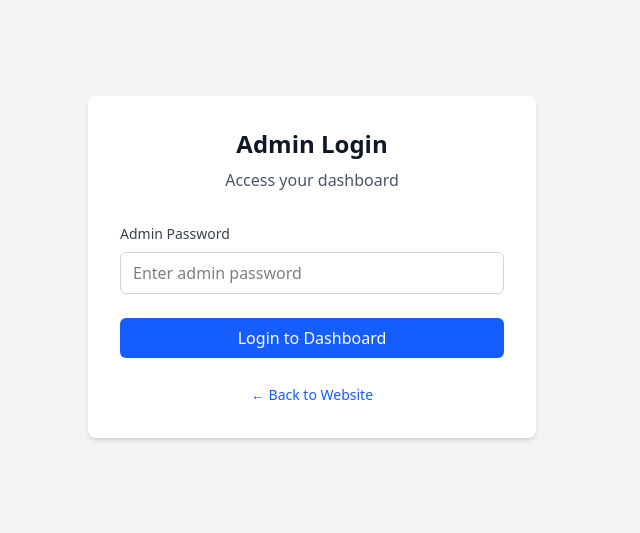
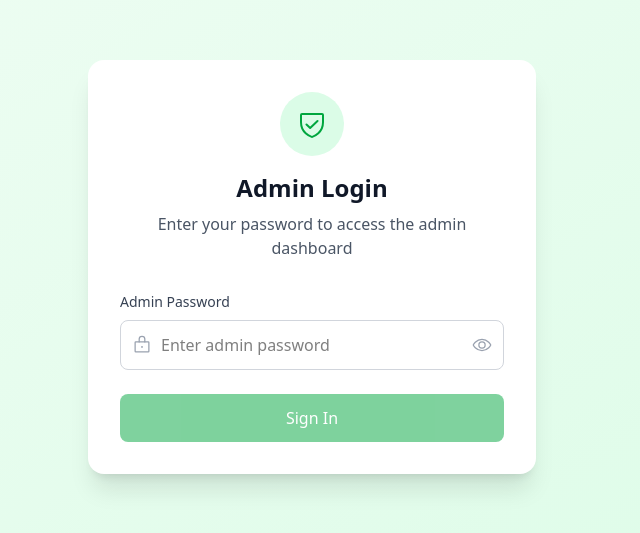
Before and after one commit to searchmystay/farmhose_bnb, a React (Vite) app in the folder frontend/: page /admin in a window 1280 px wide. Shown: the part 133-666 px from the top of the page, without its empty margins (328-968 px from the left). Built offline with nearby package versions, Linux system fonts and the light colour scheme; no server answers.

Commit message:
Updated code to view admin login page

```diff
--- a/frontend/package.json
+++ b/frontend/package.json
@@ -12,6 +12,7 @@
   "dependencies": {
     "@tailwindcss/vite": "^4.1.10",
     "axios": "^1.10.0",
+    "phosphor-react": "^1.4.1",
     "postcss": "^8.5.6",
     "react": "^19.1.0",
     "react-dom": "^19.1.0",
--- a/frontend/src/App.jsx
+++ b/frontend/src/App.jsx
@@ -6,7 +6,6 @@
 import PropertyDetailPage from './pages/website/PropertyDetailPage'
 import RegisterPropertyPage from './pages/website/RegisterPropertyPage'
 import AdminLogin from './pages/admin/AdminLogin'
-import AdminDashboard from './pages/admin/AdminDashboard'
 
 function App() {
   return (
@@ -20,7 +19,6 @@
             <Route path="/property/:propertyId" element={<PropertyDetailPage />} />
             <Route path="/register-property" element={<RegisterPropertyPage />} />
             <Route path="/admin" element={<AdminLogin />} />
-            <Route path="/admin/dashboard" element={<AdminDashboard />} />
           </Routes>
           <Toaster position="bottom-left" richColors />
         </div>
--- /dev/null
+++ b/frontend/src/hooks/useAdmin.js
@@ -0,0 +1,35 @@
+import { useState } from 'react'
+import { useNavigate } from 'react-router-dom'
+import { toast } from 'sonner'
+import { adminLogin } from '../services/adminApi'
+
+export const useAdminAuth = () => {
+  const [isLoading, setIsLoading] = useState(false)
+  const navigate = useNavigate()
+
+  const login = async (password) => {
+    if (!password) {
+      toast.error('Password is required')
+      return
+    }
+
+    setIsLoading(true)
+    try {
+      const result = await adminLogin({ password })
+      toast.success('Login successful')
+      // TODO: Navigate to dashboard when created
+      // navigate('/admin/dashboard')
+      return result
+    } catch (error) {
+      toast.error(error.message || 'Login failed')
+      throw error
+    } finally {
+      setIsLoading(false)
+    }
+  }
+
+  return {
+    login,
+    isLoading
+  }
+}
--- a/frontend/src/pages/admin/AdminDashboard.jsx
+++ /dev/null
@@ -1,107 +0,0 @@
-import { Helmet } from 'react-helmet-async'
-
-function AdminDashboard() {
-  return (
-    <>
-      <Helmet>
-        <title>Admin Dashboard | Property Management</title>
-        <meta name="description" content="Admin dashboard for managing farmhouse and BnB properties, approvals, and credits." />
-        <meta name="robots" content="noindex, nofollow" />
-      </Helmet>
-
-      <div className="min-h-screen bg-gray-50">
-        {/* Header */}
-        <header className="bg-white shadow-sm border-b">
-          <div className="container mx-auto px-4 py-4">
-            <div className="flex justify-between items-center">
-              <h1 className="text-2xl font-bold text-gray-900">Admin Dashboard</h1>
-              <button className="bg-red-600 text-white px-4 py-2 rounded-lg hover:bg-red-700 transition-colors">
-                Logout
-              </button>
-            </div>
-          </div>
-        </header>
-
-        <div className="container mx-auto px-4 py-8">
-          {/* Stats Cards */}
-          <div className="grid grid-cols-1 md:grid-cols-4 gap-6 mb-8">
-            <div className="bg-white rounded-lg shadow-sm p-6">
-              <h3 className="text-sm font-medium text-gray-500">Pending Approvals</h3>
-              <p className="text-3xl font-bold text-orange-600">12</p>
-            </div>
-            <div className="bg-white rounded-lg shadow-sm p-6">
-              <h3 className="text-sm font-medium text-gray-500">Active Properties</h3>
-              <p className="text-3xl font-bold text-green-600">45</p>
-            </div>
-            <div className="bg-white rounded-lg shadow-sm p-6">
-              <h3 className="text-sm font-medium text-gray-500">Total Revenue</h3>
-              <p className="text-3xl font-bold text-blue-600">₹2.5L</p>
-            </div>
-            <div className="bg-white rounded-lg shadow-sm p-6">
-              <h3 className="text-sm font-medium text-gray-500">Total Credits</h3>
-              <p className="text-3xl font-bold text-purple-600">8,450</p>
-            </div>
-          </div>
-
-          {/* Quick Actions */}
-          <div className="bg-white rounded-lg shadow-sm p-6 mb-8">
-            <h2 className="text-xl font-semibold mb-4">Quick Actions</h2>
-            <div className="grid grid-cols-1 md:grid-cols-3 gap-4">
-              <button className="bg-orange-600 text-white p-4 rounded-lg hover:bg-orange-700 transition-colors">
-                <div className="text-center">
-                  <div className="text-2xl mb-2">📋</div>
-                  <div className="font-semibold">View Pending</div>
-                  <div className="text-sm opacity-90">Properties awaiting approval</div>
-                </div>
-              </button>
-              <button className="bg-green-600 text-white p-4 rounded-lg hover:bg-green-700 transition-colors">
-                <div className="text-center">
-                  <div className="text-2xl mb-2">💰</div>
-                  <div className="font-semibold">Add Credits</div>
-                  <div className="text-sm opacity-90">Manage property credits</div>
-                </div>
-              </button>
-              <button className="bg-blue-600 text-white p-4 rounded-lg hover:bg-blue-700 transition-colors">
-                <div className="text-center">
-                  <div className="text-2xl mb-2">📊</div>
-                  <div className="font-semibold">View Analytics</div>
-                  <div className="text-sm opacity-90">Revenue and usage stats</div>
-                </div>
-              </button>
-            </div>
-          </div>
-
-          {/* Recent Activity */}
-          <div className="bg-white rounded-lg shadow-sm p-6">
-            <h2 className="text-xl font-semibold mb-4">Recent Activity</h2>
-            <div className="space-y-3">
-              <div className="flex items-center justify-between py-2 border-b border-gray-100">
-                <div>
-                  <p className="font-medium">New property submitted</p>
-                  <p className="text-sm text-gray-500">Sunset Villa Farmhouse</p>
-                </div>
-                <span className="text-xs text-gray-400">2 hours ago</span>
-              </div>
-              <div className="flex items-center justify-between py-2 border-b border-gray-100">
-                <div>
-                  <p className="font-medium">Property approved</p>
-                  <p className="text-sm text-gray-500">Mountain View BnB</p>
-                </div>
-                <span className="text-xs text-gray-400">5 hours ago</span>
-              </div>
-              <div className="flex items-center justify-between py-2">
-                <div>
-                  <p className="font-medium">Credits added</p>
-                  <p className="text-sm text-gray-500">₹500 to Green Valley Farm</p>
-                </div>
-                <span className="text-xs text-gray-400">1 day ago</span>
-              </div>
-            </div>
-          </div>
-        </div>
-      </div>
-    </>
-  )
-}
-
-export default AdminDashboard
--- a/frontend/src/pages/admin/AdminLogin.jsx
+++ b/frontend/src/pages/admin/AdminLogin.jsx
@@ -1,49 +1,92 @@
+import { useState } from 'react'
 import { Helmet } from 'react-helmet-async'
+import { Eye, EyeSlash, Lock, ShieldCheck } from 'phosphor-react'
+import { useAdminAuth } from '../../hooks/useAdmin'
 
 function AdminLogin() {
-  return (
-    <>
-      <Helmet>
-        <title>Admin Login | Farmhouse Management Dashboard</title>
-        <meta name="description" content="Admin login portal for farmhouse and BnB property management system." />
-        <meta name="robots" content="noindex, nofollow" />
-      </Helmet>
+  const [password, setPassword] = useState('')
+  const [showPassword, setShowPassword] = useState(false)
+  const { login, isLoading } = useAdminAuth()
 
-      <div className="min-h-screen bg-gray-100 flex items-center justify-center">
-        <div className="max-w-md w-full bg-white rounded-lg shadow-md p-8">
-          <div className="text-center mb-8">
-            <h1 className="text-2xl font-bold text-gray-900">Admin Login</h1>
-            <p className="text-gray-600 mt-2">Access your dashboard</p>
-          </div>
+  const handleSubmit = async (e) => {
+    e.preventDefault()
+    await login(password)
+  }
 
-          <form className="space-y-6">
-            <div>
+  const togglePasswordVisibility = () => {
+    setShowPassword(prev => !prev)
+  }
+
+  const renderLoginForm = () => (
+    <form onSubmit={handleSubmit} className="space-y-6">
+      <div className="relative">
         <label htmlFor="password" className="block text-sm font-medium text-gray-700 mb-2">
           Admin Password
         </label>
+        <div className="relative">
+          <div className="absolute inset-y-0 left-0 pl-3 flex items-center pointer-events-none">
+            <Lock className="h-5 w-5 text-gray-400" />
+          </div>
           <input
-                type="password"
             id="password"
-                name="password"
+            type={showPassword ? 'text' : 'password'}
+            value={password}
+            onChange={(e) => setPassword(e.target.value)}
+            placeholder="Enter admin password"
+            className="block w-full pl-10 pr-10 py-3 border border-gray-300 rounded-lg focus:ring-2 focus:ring-green-500 focus:border-green-500 transition-colors"
             required
-                className="w-full px-3 py-2 border border-gray-300 rounded-md focus:outline-none focus:ring-2 focus:ring-blue-500 focus:border-transparent"
-                placeholder="Enter admin password"
+            disabled={isLoading}
           />
+          <button
+            type="button"
+            onClick={togglePasswordVisibility}
+            className="absolute inset-y-0 right-0 pr-3 flex items-center"
+            disabled={isLoading}
+          >
+            {showPassword ? (
+              <EyeSlash className="h-5 w-5 text-gray-400 hover:text-gray-600" />
+            ) : (
+              <Eye className="h-5 w-5 text-gray-400 hover:text-gray-600" />
+            )}
+          </button>
+        </div>
       </div>
 
       <button
         type="submit"
-              className="w-full bg-blue-600 text-white py-2 px-4 rounded-md hover:bg-blue-700 focus:outline-none focus:ring-2 focus:ring-blue-500 focus:ring-offset-2 transition-colors"
+        disabled={isLoading || !password.trim()}
+        className="w-full bg-green-600 text-white py-3 px-4 rounded-lg font-medium hover:bg-green-700 focus:outline-none focus:ring-2 focus:ring-green-500 focus:ring-offset-2 disabled:opacity-50 disabled:cursor-not-allowed transition-colors"
       >
-              Login to Dashboard
+        {isLoading ? 'Signing In...' : 'Sign In'}
       </button>
     </form>
+  )
 
-          <div className="mt-6 text-center">
-            <a href="/" className="text-sm text-blue-600 hover:text-blue-500">
-              ← Back to Website
-            </a>
+  const renderLoginCard = () => (
+    <div className="bg-white rounded-2xl shadow-xl p-8 w-full max-w-md">
+      <div className="text-center mb-8">
+        <div className="mx-auto h-16 w-16 bg-green-100 rounded-full flex items-center justify-center mb-4">
+          <ShieldCheck className="h-8 w-8 text-green-600" />
         </div>
+        <h1 className="text-2xl font-bold text-gray-900 mb-2">Admin Login</h1>
+        <p className="text-gray-600">Enter your password to access the admin dashboard</p>
+      </div>
+
+      {renderLoginForm()}
+    </div>
+  )
+
+  return (
+    <>
+      <Helmet>
+        <title>Admin Login - Farmhouse Listing</title>
+        <meta name="description" content="Secure admin login for farmhouse listing management dashboard" />
+        <meta name="robots" content="noindex, nofollow" />
+      </Helmet>
+
+      <div className="min-h-screen bg-gradient-to-br from-green-50 to-green-100 flex items-center justify-center p-4">
+        <div className="w-full max-w-md">
+          {renderLoginCard()}
         </div>
       </div>
     </>
```
Lines whose indentation alone changed are shown as unchanged.
